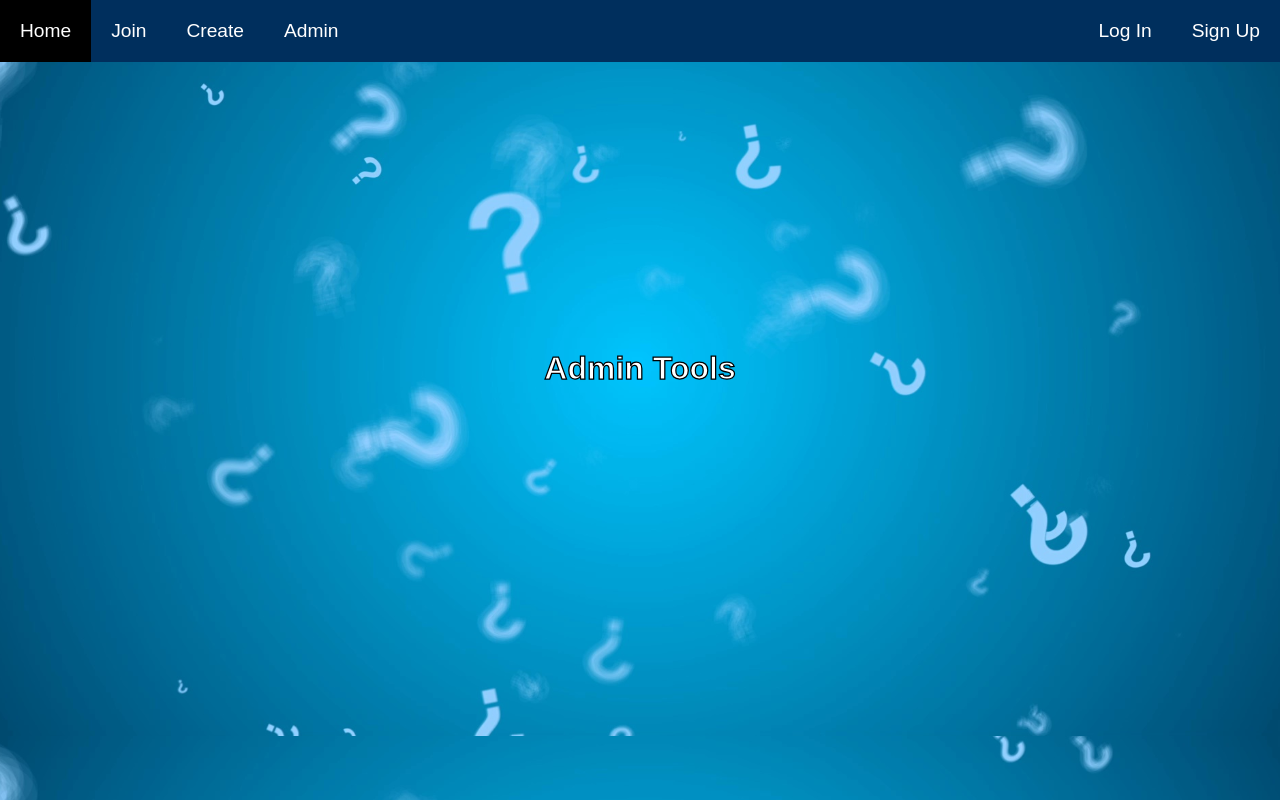
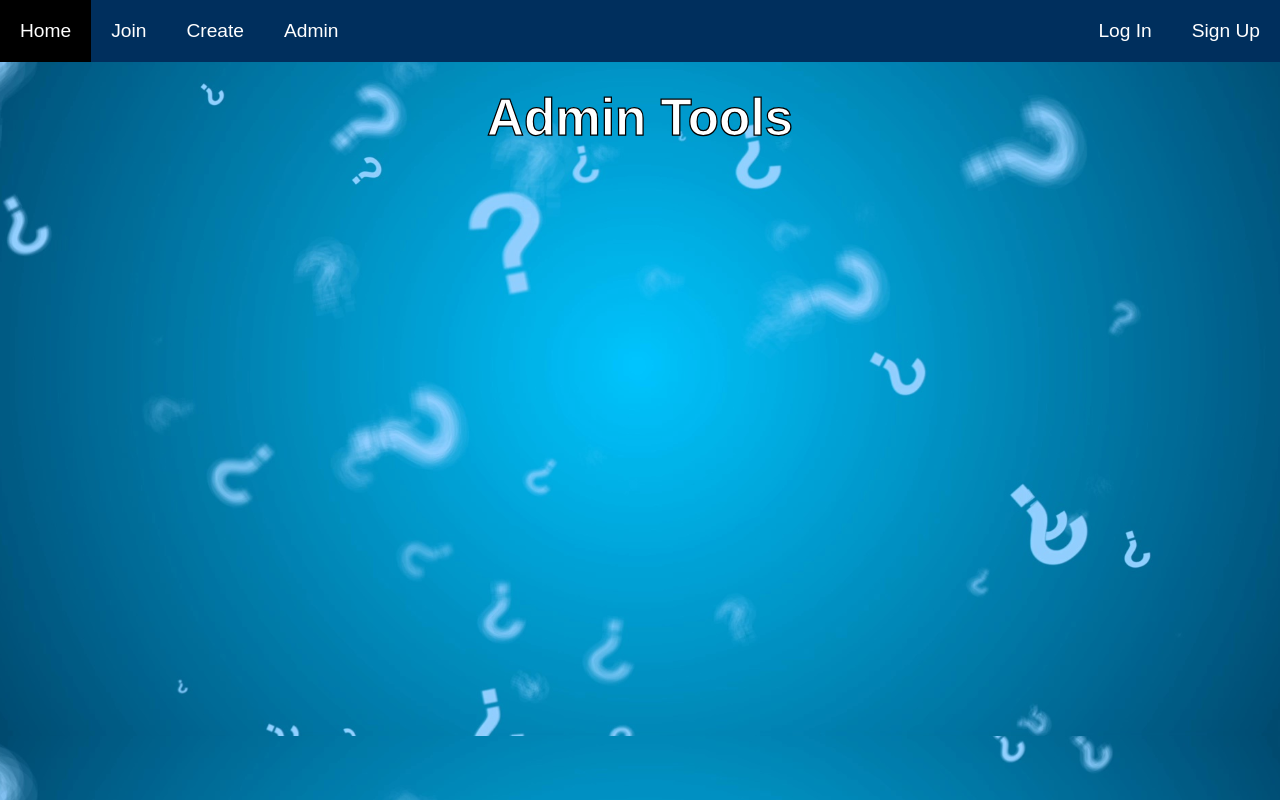
Before and after one commit to milesHerrick/quiz-project, a PHP site: page /admin.html in a window 1280 px wide. Run offline with PHP 8.4, Linux system fonts and the light colour scheme.

Commit message:
Fixed broken formatting on Admin page

```diff
--- a/admin.css
+++ b/admin.css
@@ -1,29 +1,33 @@
-.admin{
+.admin {
     display: flex;
     align-items: center;
     flex-direction: column;
     justify-content: center;
+}
 
-    /*
-	we can discuss this later
-	#border: 2px solid #002f5d;
-	#width: 80%;
-    */
+#flexbox{
+    height: 90vh;
+    display: flex;
+    flex-direction: column;
+    align-items: center;
+    justify-content: flex-start;
+    text-align: center;
+}
 
-}
-.box{
-    height: 90vh;
-    font-family: Arial, Helvetica, sans-serif;
-	display: flex;
-	align-items: center;
-	flex-direction: column;
-	justify-content: center;
+#container{
+    display: flex;
+    flex-direction: column;
+    align-items: center;
+    justify-content: flex-start;
+    width: 80%;
+    margin-top: 5em;
 }
 
 h1 {
     margin-bottom: 0;
     -webkit-text-stroke: 1.25px black;
     margin-top: 0;
+    font-size: 3.2em;
 }
 
 .navleft{
@@ -70,7 +74,7 @@ li a:hover{
 }
 
 label{
-    font-size: 2em;
+    font-size: 4em;
     font-family: Arial, Helvetica, sans-serif;
     color:rgb(70, 69, 69);
     -webkit-text-stroke: 1px black;
--- a/admin.html
+++ b/admin.html
@@ -21,12 +21,12 @@
             <li><a href="Login.html">Log In</a></li>
         </ul>
     </div>
-   <div id = container>
-    <div class="box">
-        <div class="login">
-            <h1>Admin Tools</h1>
+   <div id = "flexbox">
+        <div id="container">
+            <div class="login">
+                <h1>Admin Tools</h1>
+            </div>
         </div>
-    </div>
    </div>
 
 
```
